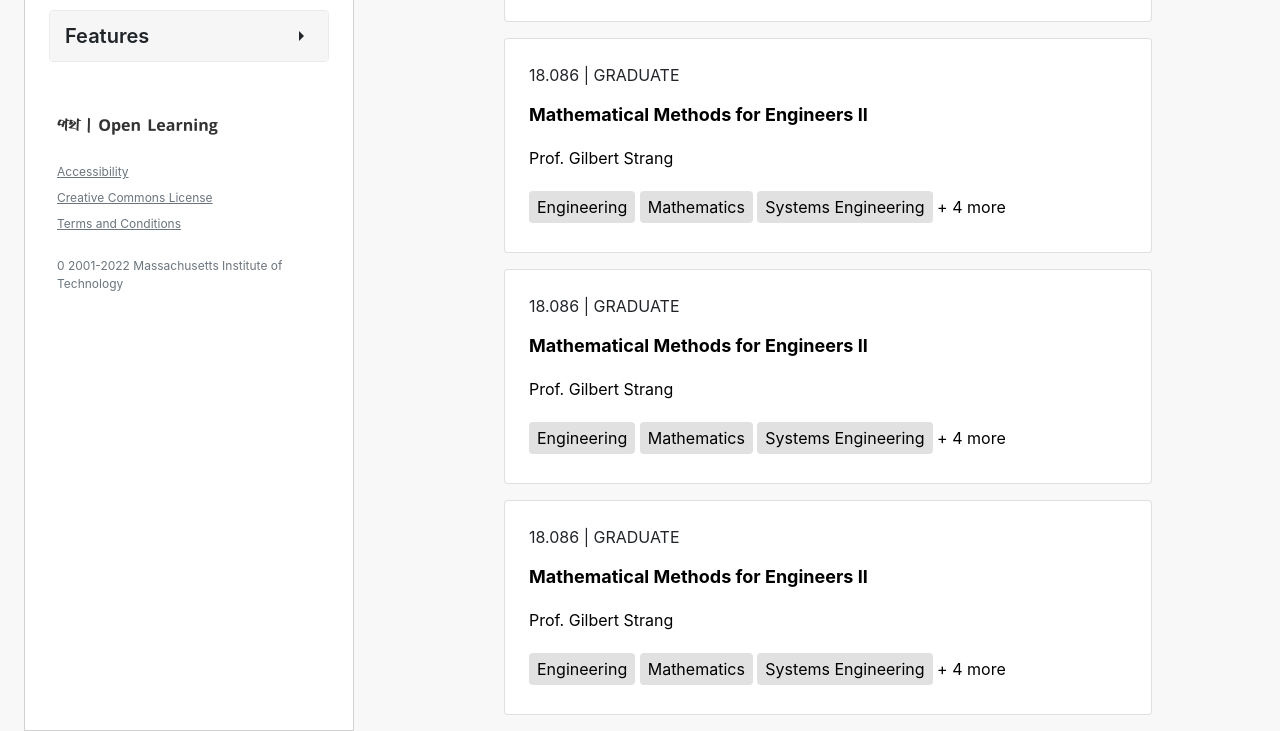
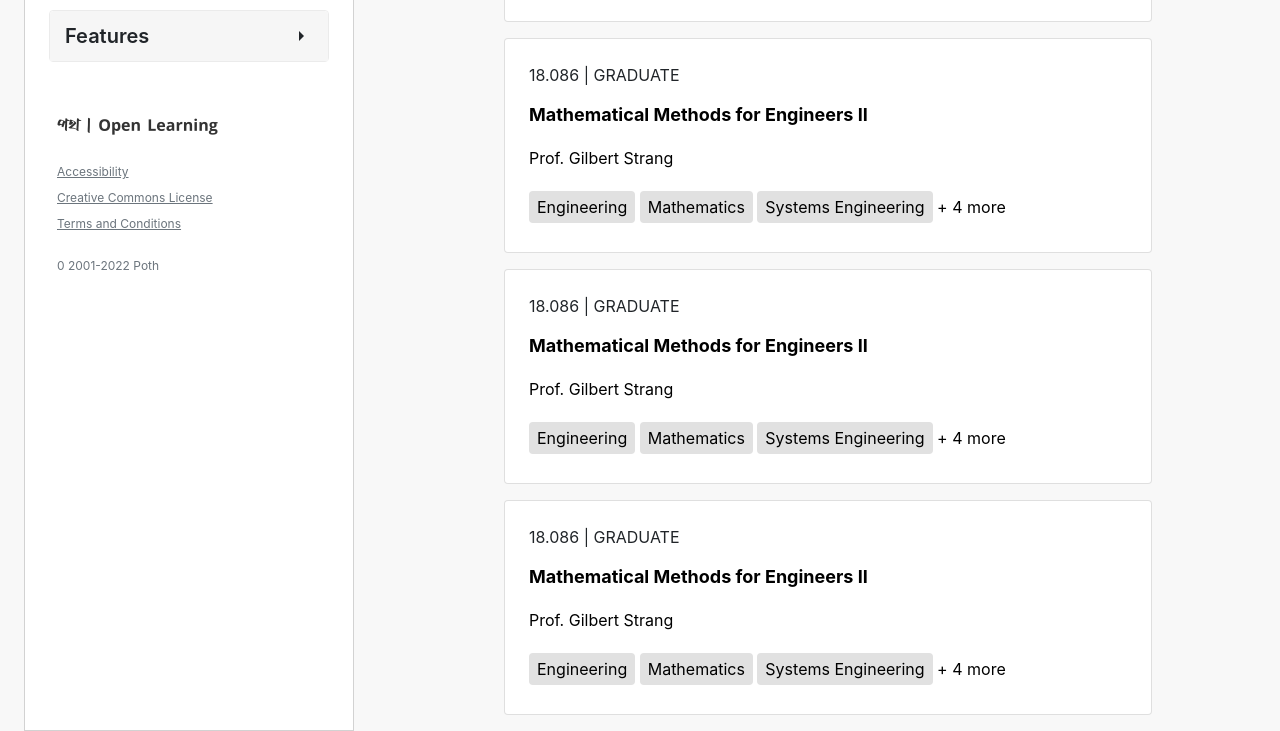
Before and after one commit to Mahmud-ii/Mahmud-ii.github.io, a website: page poth/explore.html in a window 1280 px wide. Shown: the part 1048-1779 px from the top of the page. Drawn offline with nearby package versions, Linux system fonts and the light colour scheme.

Commit message:
MIT to Poth

```diff
--- a/poth/explore.html
+++ b/poth/explore.html
@@ -295,7 +295,7 @@
                                 <a href="#" class="text-muted">Terms and Conditions</a>
                             </div>
                             <div class="text-muted mt-4">
-                                0 2001-2022 Massachusetts Institute of Technology
+                                0 2001-2022 Poth
                             </div>
                         </footer>
                     </div>
```
